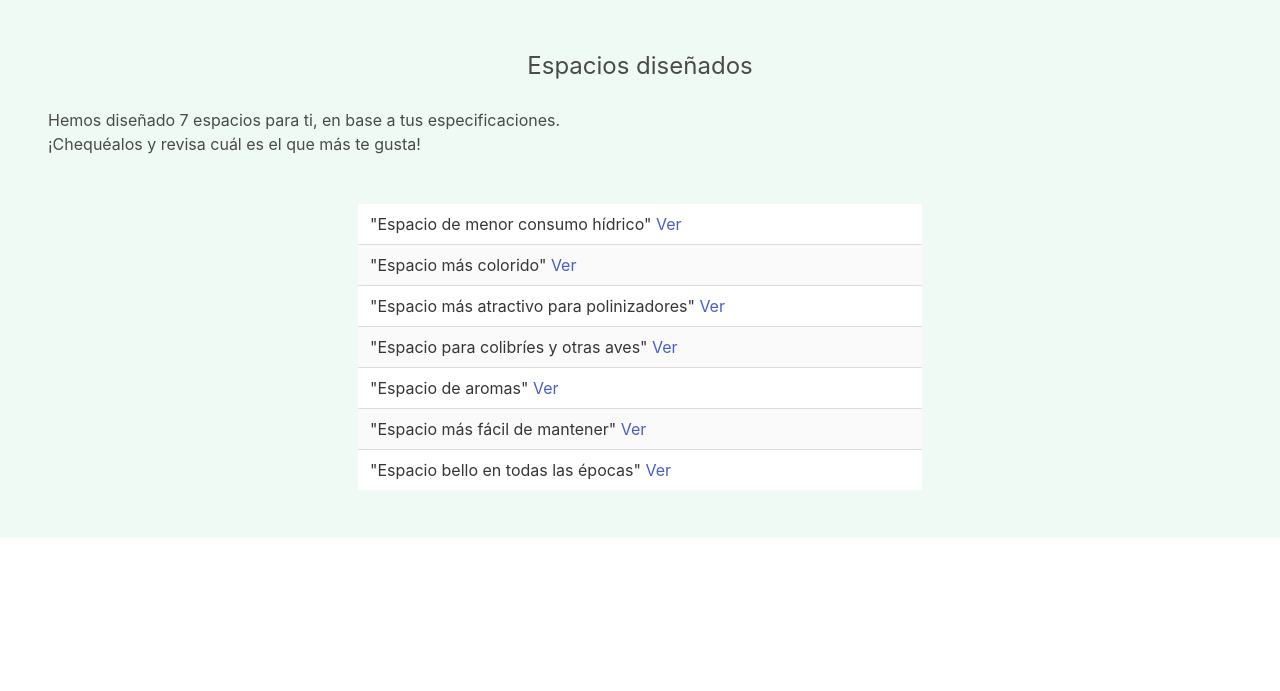
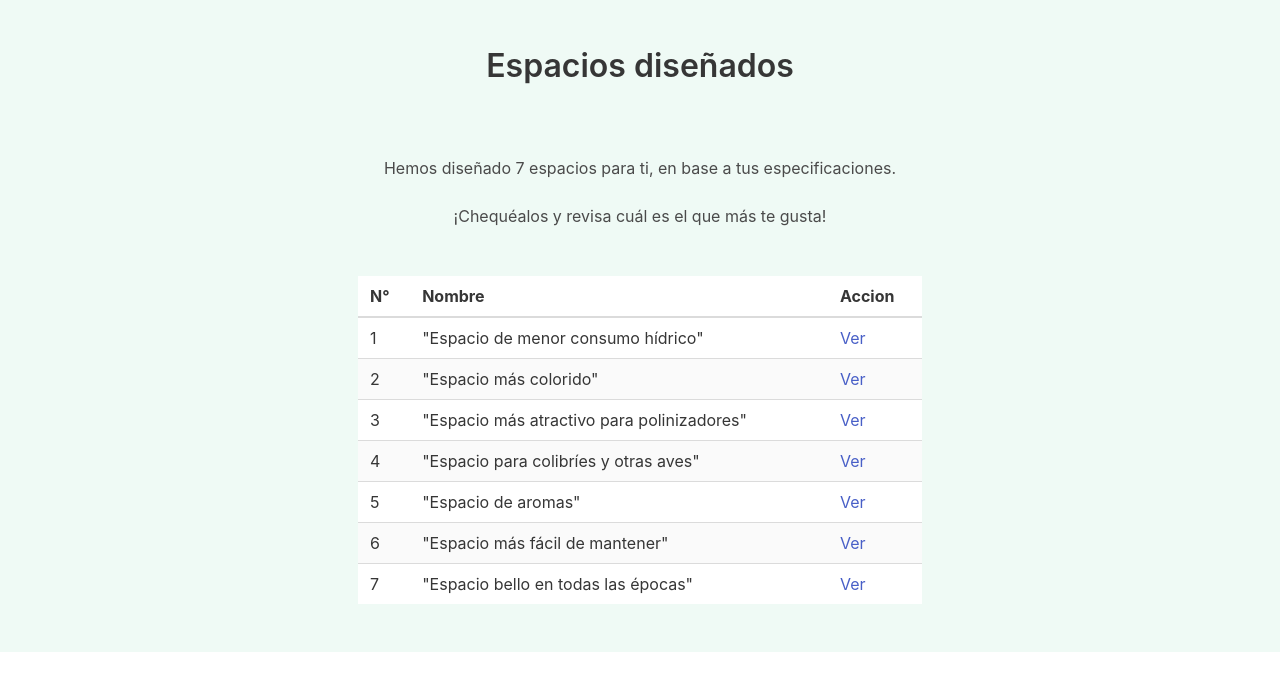
Before and after one commit to vi-cho/PlantING-API, a Flask app: page /choose_garden in a window 1280 px wide. Shown: the top 691 px of the page. Run offline with Flask 3, Linux system fonts and the light colour scheme; parts of the project's set-up code (start-up, migrations or seed data) failed here and were passed over.

Commit message:
Listo choose_garden

```diff
--- a/src/templates/choose_garden.html
+++ b/src/templates/choose_garden.html
@@ -9,10 +9,14 @@
     <body>
         <section class="section has-background-success-light">
             {% if accion == "Todo" %}
-                    <h1 class="is-size-4 is-title has-text-centered">Jardines diseñados</h1>
+                    <div class="content">
+                        <h1 class="is-size-3 is-title has-text-centered">Jardines diseñados</h1>
+                    </div>
                     <br>
-                    <p>Hemos diseñado 7 jardines para ti, en base a tus especificaciones.</p>
-                    <p>¡Chequéalos y revisa cuál es el que más te gusta!</p>
+                    <br>
+                    <p class="has-text-centered">Hemos diseñado 7 jardines para ti, en base a tus especificaciones.</p>
+                    <br>
+                    <p class="has-text-centered">¡Chequéalos y revisa cuál es el que más te gusta!</p>
 
                     <br>
                     <br>
@@ -23,27 +27,51 @@
                             </div>
                             <div class="column is-6">
                                 <table class="table is-striped is-fullwidth">
+                                    <thead>
                                         <tr>
-                                        <td>Jardin de menor consumo hídrico <a href="{{ url_for('distribute', agua=agua, luz=luz, material=material, hardiness=hardiness, accion=accion, nombre='Jardín de menor consumo hídrico', ancho=ancho, largo=largo) }}">Ver</a></td>
+                                            <th>N°</th>
+                                            <th>Nombre</th>
+                                            <th>Accion</th>
+                                        </tr>
+                                    </thead>
+                                    <tbody>
+                                        <tr>
+                                            <td>1</td>
+                                            <td>"Jardin de menor consumo hídrico"</td>
+                                            <td><a href="{{ url_for('distribute', agua=agua, luz=luz, material=material, hardiness=hardiness, accion=accion, nombre='Jardín de menor consumo hídrico', ancho=ancho, largo=largo) }}">Ver</a></td>
                                         </tr>
                                         <tr>
-                                        <td>"Jardin más colorido" <a href="{{ url_for('distribute', agua=agua, luz=luz, material=material, hardiness=hardiness, accion=accion, nombre='Jardín mas colorido', ancho=ancho, largo=largo) }}">Ver</a></td>
+                                            <td>2</td>
+                                            <td>"Jardin más colorido"</td>
+                                            <td><a href="{{ url_for('distribute', agua=agua, luz=luz, material=material, hardiness=hardiness, accion=accion, nombre='Jardín mas colorido', ancho=ancho, largo=largo) }}">Ver</a></td>
                                         </tr>
                                         <tr>
-                                        <td>"Jardin más atractivo para polinizadores" <a href="{{ url_for('distribute', agua=agua, luz=luz, material=material, hardiness=hardiness, accion=accion, nombre='Jardín mas atractivo para polinizadores', ancho=ancho, largo=largo) }}">Ver</a></td>
+                                            <td>3</td>
+                                            <td>"Jardin más atractivo para polinizadores"</td>
+                                            <td><a href="{{ url_for('distribute', agua=agua, luz=luz, material=material, hardiness=hardiness, accion=accion, nombre='Jardín mas atractivo para polinizadores', ancho=ancho, largo=largo) }}">Ver</a></td>
                                         </tr>
                                         <tr>
-                                        <td>"Jardin para colibríes y otras aves" <a href="{{ url_for('distribute', agua=agua, luz=luz, material=material, hardiness=hardiness, accion=accion, nombre='Jardín para colibries y otras aves', ancho=ancho, largo=largo) }}">Ver</a></td>
+                                            <td>4</td>
+                                            <td>"Jardin para colibríes y otras aves"</td>
+                                            <td><a href="{{ url_for('distribute', agua=agua, luz=luz, material=material, hardiness=hardiness, accion=accion, nombre='Jardín para colibries y otras aves', ancho=ancho, largo=largo) }}">Ver</a></td>
                                         </tr>
                                         <tr>
-                                        <td>"Jardin de aromas" <a href="{{ url_for('distribute', agua=agua, luz=luz, material=material, hardiness=hardiness, accion=accion, nombre='Jardín de aromas', ancho=ancho, largo=largo) }}">Ver</a></td>
+                                            <td>5</td>
+                                            <td>"Jardin de aromas"</td>
+                                            <td> <a href="{{ url_for('distribute', agua=agua, luz=luz, material=material, hardiness=hardiness, accion=accion, nombre='Jardín de aromas', ancho=ancho, largo=largo) }}">Ver</a></td>
                                         </tr>
                                         <tr>
-                                        <td>"Jardin más fácil de mantener" <a href="{{ url_for('distribute', agua=agua, luz=luz, material=material, hardiness=hardiness, accion=accion, nombre='Jardín mas facil de mantener', ancho=ancho, largo=largo) }}">Ver</a></td>
+                                            <td>6</td>
+                                            <td>"Jardin más fácil de mantener"</td>
+                                            <td> <a href="{{ url_for('distribute', agua=agua, luz=luz, material=material, hardiness=hardiness, accion=accion, nombre='Jardín mas facil de mantener', ancho=ancho, largo=largo) }}">Ver</a></td>
                                         </tr>
                                         <tr>
-                                        <td>"Jardin bello en todas las épocas" <a href="{{ url_for('distribute', agua=agua, luz=luz, material=material, hardiness=hardiness, accion=accion, nombre='Jardín bello en todas las epocas', ancho=ancho, largo=largo) }}">Ver</a></td>
+                                            <td>7</td>
+                                            <td>"Jardin bello en todas las épocas"</td>
+                                            <td> <a href="{{ url_for('distribute', agua=agua, luz=luz, material=material, hardiness=hardiness, accion=accion, nombre='Jardín bello en todas las epocas', ancho=ancho, largo=largo) }}">Ver</a></td>
                                         </tr>
+                                    </tbody>
+
                                 </table>
                             </div>
                             <div class="column is-3">
@@ -52,10 +80,14 @@
                         </div>
                     </div>
             {% else %}
-                <h1 class="is-size-4 is-title has-text-centered">Espacios diseñados</h1>
+                <div class="content">
+                    <h1 class="is-size-3 is-title has-text-centered">Espacios diseñados</h1>
+                </div>
                 <br>
-                <p>Hemos diseñado 7 espacios para ti, en base a tus especificaciones.</p>
-                <p>¡Chequéalos y revisa cuál es el que más te gusta!</p>
+                <br>
+                <p class="has-text-centered">Hemos diseñado 7 espacios para ti, en base a tus especificaciones.</p>
+                <br>
+                <p class="has-text-centered">¡Chequéalos y revisa cuál es el que más te gusta!</p>
 
                 <br>
                 <br>
@@ -67,27 +99,50 @@
 
                         <div class="column is-6">
                             <table class="table is-striped is-fullwidth">
+                                <thead>
                                     <tr>
-                                    <td>"Espacio de menor consumo hídrico" <a href="{{ url_for('distribute', agua=agua, luz=luz, material=material, hardiness=hardiness, accion=accion, nombre='Jardín de menor consumo hídrico', ancho=ancho, largo=largo) }}">Ver</a></td>
+                                        <th>N°</th>
+                                        <th>Nombre</th>
+                                        <th>Accion</th>
+                                    </tr>
+                                </thead>
+                                <tbody>
+                                    <tr>
+                                        <td>1</td>
+                                        <td>"Espacio de menor consumo hídrico"</td>
+                                        <td><a href="{{ url_for('distribute', agua=agua, luz=luz, material=material, hardiness=hardiness, accion=accion, nombre='Jardín de menor consumo hídrico', ancho=ancho, largo=largo) }}">Ver</a></td>
                                     </tr>
                                     <tr>
-                                    <td>"Espacio más colorido" <a href="{{ url_for('distribute', agua=agua, luz=luz, material=material, hardiness=hardiness, accion=accion, nombre='Jardín mas colorido', ancho=ancho, largo=largo) }}">Ver</a></td>
+                                        <td>2</td>
+                                        <td>"Espacio más colorido"</td>
+                                        <td><a href="{{ url_for('distribute', agua=agua, luz=luz, material=material, hardiness=hardiness, accion=accion, nombre='Jardín mas colorido', ancho=ancho, largo=largo) }}">Ver</a></td>
                                     </tr>
                                     <tr>
-                                    <td>"Espacio más atractivo para polinizadores" <a href="{{ url_for('distribute', agua=agua, luz=luz, material=material, hardiness=hardiness, accion=accion, nombre='Jardín mas atractivo para polinizadores', ancho=ancho, largo=largo) }}">Ver</a></td>
+                                        <td>3</td>
+                                        <td>"Espacio más atractivo para polinizadores"</td>
+                                        <td><a href="{{ url_for('distribute', agua=agua, luz=luz, material=material, hardiness=hardiness, accion=accion, nombre='Jardín mas atractivo para polinizadores', ancho=ancho, largo=largo) }}">Ver</a></td>
                                     </tr>
                                     <tr>
-                                    <td>"Espacio para colibríes y otras aves" <a href="{{ url_for('distribute', agua=agua, luz=luz, material=material, hardiness=hardiness, accion=accion, nombre='Jardín para colibries y otras aves', ancho=ancho, largo=largo) }}">Ver</a></td>
+                                        <td>4</td>
+                                        <td>"Espacio para colibríes y otras aves"</td>
+                                        <td><a href="{{ url_for('distribute', agua=agua, luz=luz, material=material, hardiness=hardiness, accion=accion, nombre='Jardín para colibries y otras aves', ancho=ancho, largo=largo) }}">Ver</a></td>
                                     </tr>
                                     <tr>
-                                    <td>"Espacio de aromas" <a href="{{ url_for('distribute', agua=agua, luz=luz, material=material, hardiness=hardiness, accion=accion, nombre='Jardín de aromas', ancho=ancho, largo=largo) }}">Ver</a></td>
+                                        <td>5</td>
+                                        <td>"Espacio de aromas"</td>
+                                        <td> <a href="{{ url_for('distribute', agua=agua, luz=luz, material=material, hardiness=hardiness, accion=accion, nombre='Jardín de aromas', ancho=ancho, largo=largo) }}">Ver</a></td>
                                     </tr>
                                     <tr>
-                                    <td>"Espacio más fácil de mantener" <a href="{{ url_for('distribute', agua=agua, luz=luz, material=material, hardiness=hardiness, accion=accion, nombre='Jardín mas facil de mantener', ancho=ancho, largo=largo) }}">Ver</a></td>
+                                        <td>6</td>
+                                        <td>"Espacio más fácil de mantener"</td>
+                                        <td> <a href="{{ url_for('distribute', agua=agua, luz=luz, material=material, hardiness=hardiness, accion=accion, nombre='Jardín mas facil de mantener', ancho=ancho, largo=largo) }}">Ver</a></td>
                                     </tr>
                                     <tr>
-                                    <td>"Espacio bello en todas las épocas" <a href="{{ url_for('distribute', agua=agua, luz=luz, material=material, hardiness=hardiness, accion=accion, nombre='Jardín bello en todas las epocas', ancho=ancho, largo=largo) }}">Ver</a></td>
+                                        <td>7</td>
+                                        <td>"Espacio bello en todas las épocas"</td>
+                                        <td> <a href="{{ url_for('distribute', agua=agua, luz=luz, material=material, hardiness=hardiness, accion=accion, nombre='Jardín bello en todas las epocas', ancho=ancho, largo=largo) }}">Ver</a></td>
                                     </tr>
+                                </tbody>
                             </table>
                         </div>
 
```
Lines whose indentation alone changed are shown as unchanged.
